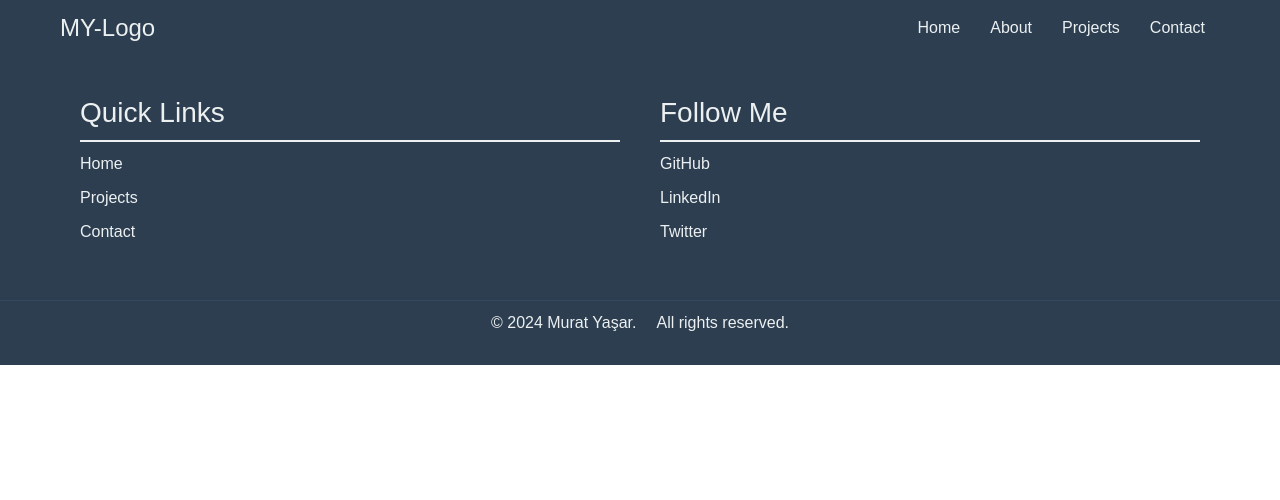
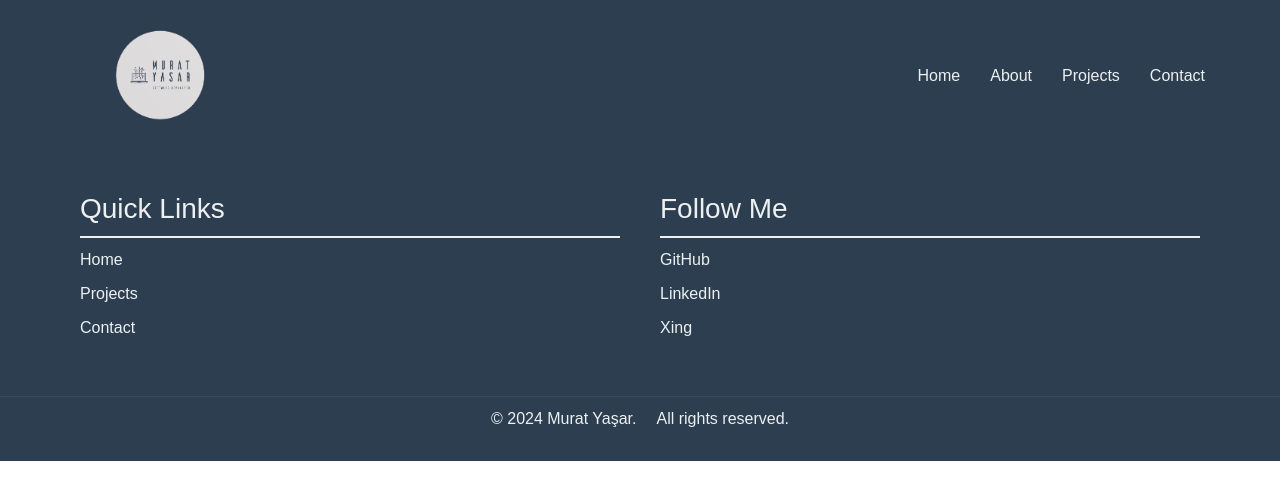
Before and after one commit to murat-yasar/portfolio, a plain HTML site: page index.html in a window 1280 px wide. Drawn offline with nearby package versions, Linux system fonts and the light colour scheme.

Commit message:
Add logo

```diff
--- a/css/style.css
+++ b/css/style.css
@@ -43,6 +43,11 @@ nav {
   font-size: 24px;
   color: #ecf0f1;
   text-decoration: none;
+}
+
+.nav-logo img {
+  width: 120px;
+  height: auto;
 }
 
 .nav-menu {
@@ -160,6 +165,11 @@ footer {
     width: auto;
   }
 
+  .nav-logo img {
+    width: 150px;
+    height: auto;
+  }
+
   .nav-menu ul {
     display: flex;
   }
@@ -201,7 +211,14 @@ footer {
 
 /** Large Screen @780px **/
 @media screen and (min-width: 780px) {
+  .nav-container {
+    max-width: 1200px;
+    margin: 0 auto;
+  }
 
+  .nav-logo img {
+    width: 200px;
+  }
 }
 
 
--- a/index.html
+++ b/index.html
@@ -14,7 +14,9 @@
   <nav>
     <div class="nav-container">
       <div class="nav-logo">
-        <a href="#">MY-Logo</a>
+        <a href="#">
+          <img src="/images/logo-round.png" alt="logo">
+        </a>
       </div>
       <div class="nav-menu">
         <ul>
@@ -48,9 +50,9 @@
       <div class="footer-social">
         <h3>Follow Me</h3>
         <ul>
-          <li><a href="https://github.com/yourusername" target="_blank">GitHub</a></li>
-          <li><a href="https://linkedin.com/in/yourusername" target="_blank">LinkedIn</a></li>
-          <li><a href="https://twitter.com/yourusername" target="_blank">Twitter</a></li>
+          <li><a href="https://github.com/murat-yasar" target="_blank">GitHub</a></li>
+          <li><a href="https://linkedin.com/in/murat-yasar" target="_blank">LinkedIn</a></li>
+          <li><a href="https://www.xing.com/profile/Murat_Yasar38" target="_blank">Xing</a></li>
         </ul>
       </div>
     </div>
```
Also changed, not shown: images/logo-round.png (added).
